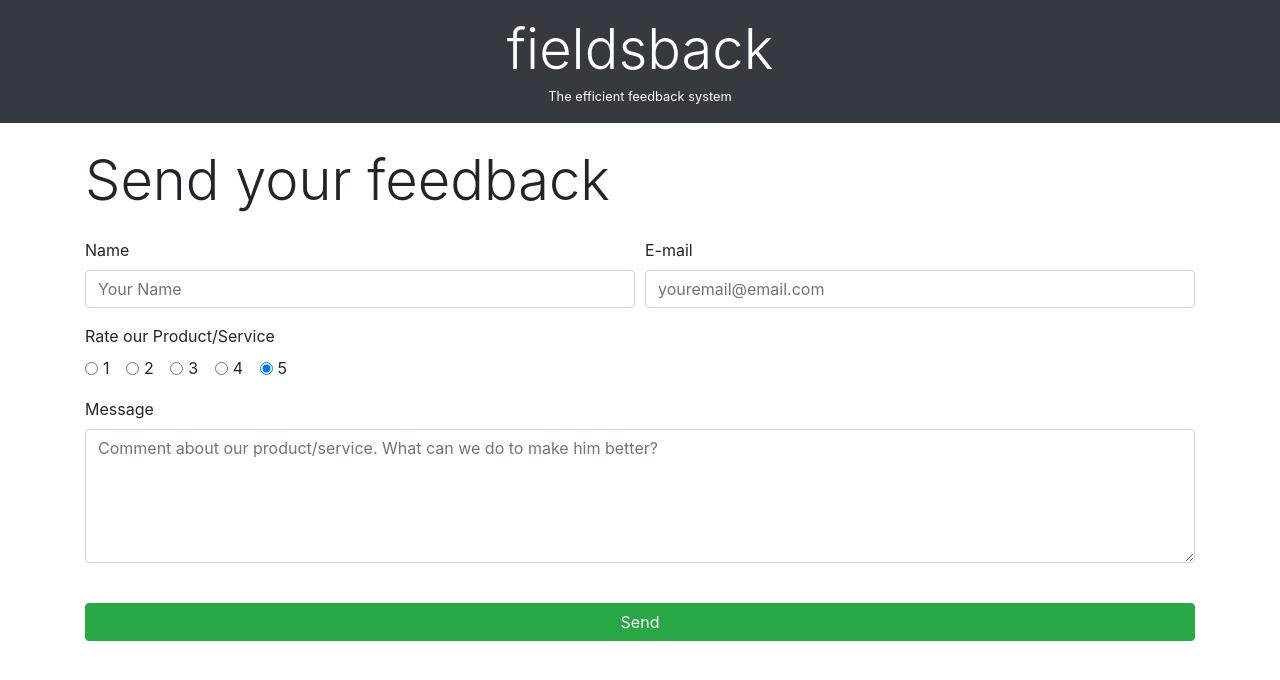
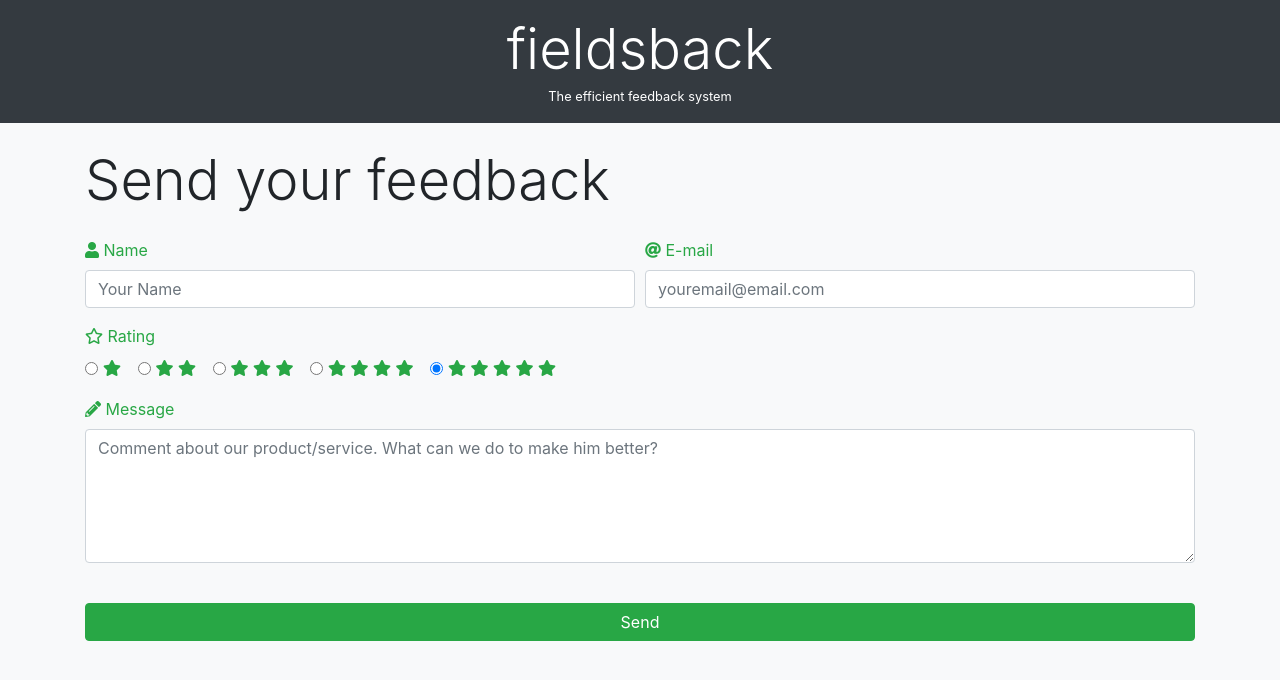
Before and after one commit to gabrielrufino/fieldsback, a Node server app: page / in a window 1280 px wide. Shown: the top 680 px of the page. Run offline with Node 20, Linux system fonts and the light colour scheme; some libraries are stand-ins or nearby versions.

Commit message:
Ups in design

```diff
--- a/views/dashboard.ejs
+++ b/views/dashboard.ejs
@@ -3,7 +3,7 @@
 <html lang="en">
   <%- include('elements/head') %>
 
-  <body>
+  <body class="bg-light">
     <%- include('elements/header') %>
 
     <div class="container">
--- a/views/elements/head.ejs
+++ b/views/elements/head.ejs
@@ -7,6 +7,7 @@
 
 	<%# Bootstrap CSS %>
 	<link rel="stylesheet" href="https://stackpath.bootstrapcdn.com/bootstrap/4.1.0/css/bootstrap.min.css" integrity="sha384-9gVQ4dYFwwWSjIDZnLEWnxCjeSWFphJiwGPXr1jddIhOegiu1FwO5qRGvFXOdJZ4" crossorigin="anonymous">
+	<link rel="stylesheet" href="https://use.fontawesome.com/releases/v5.0.13/css/all.css" integrity="sha384-DNOHZ68U8hZfKXOrtjWvjxusGo9WQnrNx2sqG0tfsghAvtVlRW3tvkXWZh58N9jp" crossorigin="anonymous">
 
   <title>fieldsback - The efficient feedback system</title>
 </head>
--- a/views/feedbacks.ejs
+++ b/views/feedbacks.ejs
@@ -3,7 +3,7 @@
 <html lang="en">
   <%- include('elements/head') %>
 
-  <body>
+  <body class="bg-light">
     <%- include('elements/header') %>
 
     <div class="container">
--- a/views/index.ejs
+++ b/views/index.ejs
@@ -3,7 +3,7 @@
 <html lang="en">
   <%- include('elements/head') %>
 
-  <body>
+  <body class="bg-light">
     <%- include('elements/header') %>
 
     <div class="container">
@@ -13,42 +13,62 @@
         <div class="form-row">
           <div class="col-md-6">
             <div class="form-group">
-              <label for="name">Name</label>
+              <label class="text-success" for="name"><i class="fas fa-user"></i> Name</label>
               <input class="form-control" type="text" name="name" id="name" placeholder="Your Name" required="required">
             </div>
           </div>
           <div class="col-md-6">
             <div class="form-group">
-              <label for="email">E-mail</label>
+              <label class="text-success" for="email"><i class="fas fa-at"></i> E-mail</label>
               <input class="form-control" type="email" name="email" id="email" placeholder="youremail@email.com" required="required">
             </div>
           </div>
         </div>
-        <label>Rate our Product/Service</label>
-        <div class="form-group">
+        <label class="text-success"><i class="far fa-star"></i> Rating</label>
+        <div class="form-group text-success">
           <div class="form-check form-check-inline">
             <input class="form-check-input" type="radio" name="rating" value="1">
-            <label class="form-check-label">1</label>
+            <label class="form-check-label">
+              <i class="fas fa-star"></i>
+            </label>
           </div>
           <div class="form-check form-check-inline">
             <input class="form-check-input" type="radio" name="rating" value="2">
-            <label class="form-check-label">2</label>
+            <label class="form-check-label">
+              <i class="fas fa-star"></i>
+              <i class="fas fa-star"></i>
+            </label>
           </div>
           <div class="form-check form-check-inline">
             <input class="form-check-input" type="radio" name="rating" value="3">
-            <label class="form-check-label">3</label>
+            <label class="form-check-label">
+              <i class="fas fa-star"></i>
+              <i class="fas fa-star"></i>
+              <i class="fas fa-star"></i>
+            </label>
           </div>
           <div class="form-check form-check-inline">
             <input class="form-check-input" type="radio" name="rating" value="4">
-            <label class="form-check-label">4</label>
+            <label class="form-check-label">
+              <i class="fas fa-star"></i>
+              <i class="fas fa-star"></i>
+              <i class="fas fa-star"></i>
+              <i class="fas fa-star"></i>
+            </label>
           </div>
           <div class="form-check form-check-inline">
             <input class="form-check-input" type="radio" name="rating" value="5" checked="checked">
-            <label class="form-check-label">5</label>
+            <label class="form-check-label">
+              <i class="fas fa-star"></i>
+              <i class="fas fa-star"></i>
+              <i class="fas fa-star"></i>
+              <i class="fas fa-star"></i>
+              <i class="fas fa-star"></i>
+            </label>
           </div>
         </div>
         <div class="form-group">
-          <label for="message">Message</label><br>
+          <label class="text-success" for="message"><i class="fas fa-pencil-alt"></i> Message</label><br>
           <textarea class="form-control" name="message" id="message" rows="5" cols="60" class="form-control" required="required" placeholder="Comment about our product/service. What can we do to make him better?"></textarea><br>
         </div>
         <button type="submit" class="btn btn-success btn-block">Send</button>
```
Also changed, not shown: views/check-out.ejs (+12 -6 lines), views/error.ejs (+9 -5 lines), views/login.ejs (+18 -3 lines), views/notfound.ejs (+13 -6 lines).
